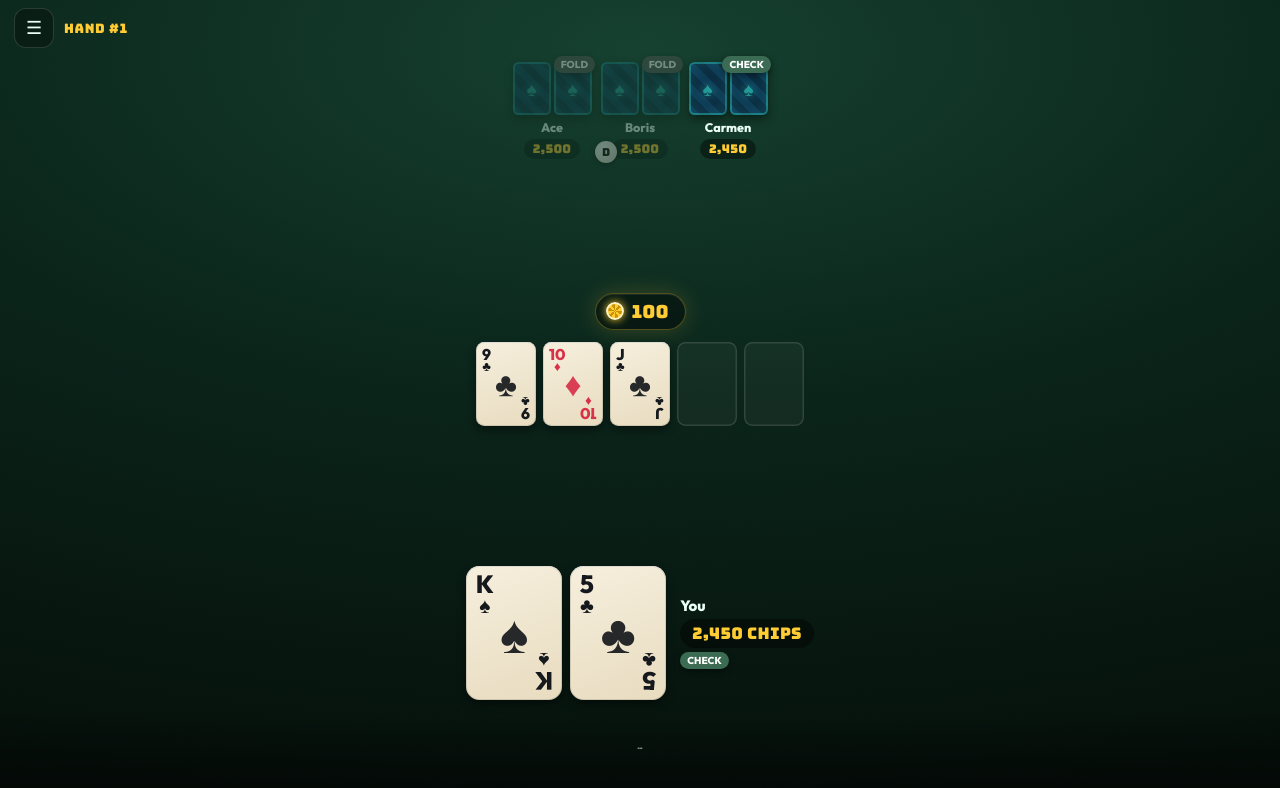
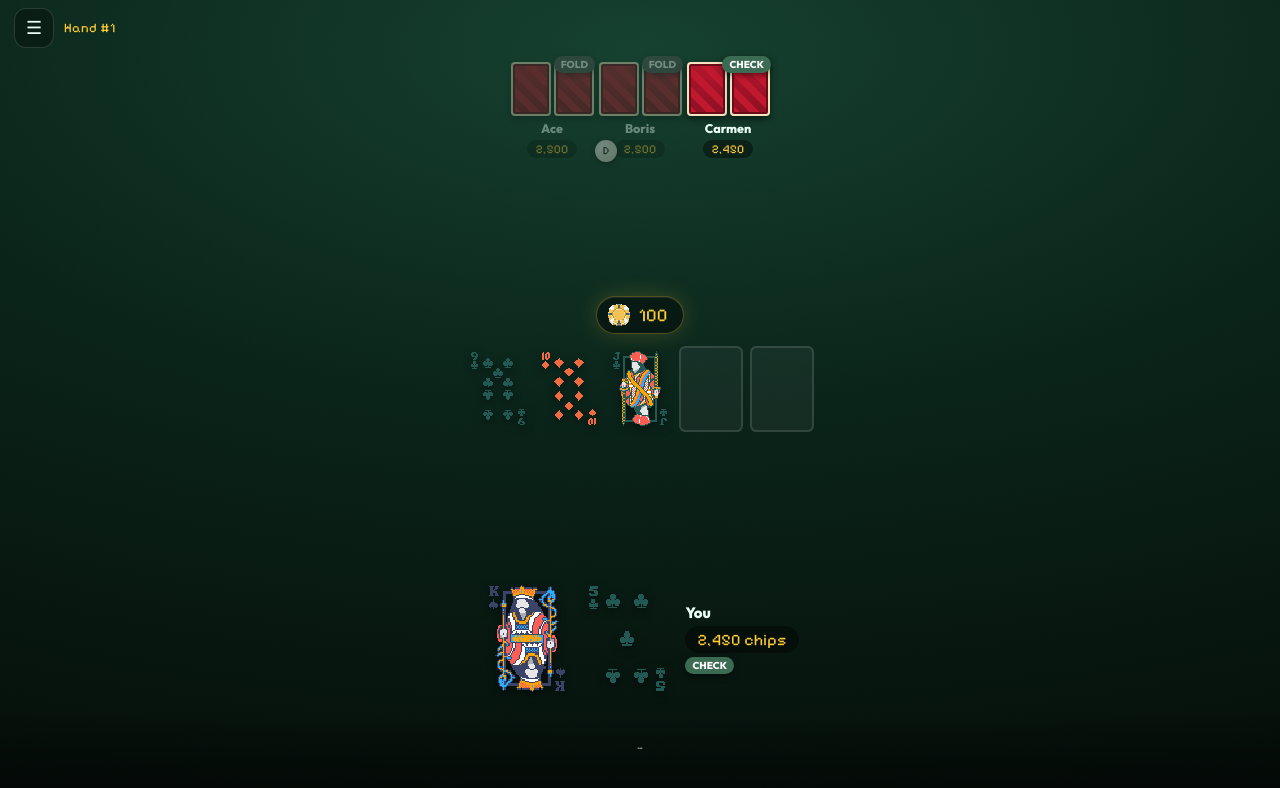
Before and after one commit to andreiOpran/poker, a website: page web/shot.html in a window 1280 px wide. Drawn offline with Linux system fonts and the light colour scheme.

Commit message:
balatro style

```diff
--- a/web/index.html
+++ b/web/index.html
@@ -16,7 +16,7 @@
 
   <link rel="preconnect" href="https://fonts.googleapis.com" />
   <link rel="preconnect" href="https://fonts.gstatic.com" crossorigin />
-  <link href="https://fonts.googleapis.com/css2?family=Bungee&family=Outfit:wght@400;600;700;800&display=swap" rel="stylesheet" />
+  <link href="https://fonts.googleapis.com/css2?family=Bungee&family=Outfit:wght@400;600;700;800&family=Pixelify+Sans:wght@400;500;600;700&display=swap" rel="stylesheet" />
 
   <link rel="stylesheet" href="styles.css" />
 </head>
--- a/web/shot.html
+++ b/web/shot.html
@@ -1,7 +1,7 @@
 <!DOCTYPE html>
 <html lang="en"><head><meta charset="UTF-8"/>
 <meta name="viewport" content="width=device-width, initial-scale=1"/>
-<link href="https://fonts.googleapis.com/css2?family=Bungee&family=Outfit:wght@400;600;700;800&display=swap" rel="stylesheet"/>
+<link href="https://fonts.googleapis.com/css2?family=Bungee&family=Outfit:wght@400;600;700;800&family=Pixelify+Sans:wght@400;500;600;700&display=swap" rel="stylesheet"/>
 <link rel="stylesheet" href="styles.css"/></head>
 <body>
   <section id="setup" class="screen"></section>
--- a/web/src/ui.js
+++ b/web/src/ui.js
@@ -17,13 +17,13 @@ function h(tag, props, ...kids) {
 const clamp = (v, lo, hi) => Math.max(lo, Math.min(hi, v));
 const fmt = (n) => n.toLocaleString("en-US");
 
+// 8BitDeck.png atlas: rows = ♥0 ♣1 ♦2 ♠3, cols = ranks 2..A (col = rank-2).
+const SUIT_ROW = { h: 0, c: 1, d: 2, s: 3 };
 function cardEl(card, { anim = false, delay = 0, win = false } = {}) {
-  const cls = ["card", "face", card.isRed ? "red" : "", anim ? "deal-anim" : "", win ? "win" : ""].join(" ");
-  const e = h("div", { class: cls.trim() },
-    h("div", { class: "corner tl" }, h("span", { class: "r" }, card.rankStr), h("span", { class: "s" }, card.glyph)),
-    h("div", { class: "pip" }, card.glyph),
-    h("div", { class: "corner br" }, h("span", { class: "r" }, card.rankStr), h("span", { class: "s" }, card.glyph)),
-  );
+  const e = h("div", {
+    class: "card sprite" + (anim ? " deal-anim" : "") + (win ? " win" : ""),
+    style: `--col:${card.rank - 2};--row:${SUIT_ROW[card.suit]}`,
+  });
   if (anim) e.style.animationDelay = delay + "ms";
   return e;
 }
--- a/web/styles.css
+++ b/web/styles.css
@@ -18,7 +18,7 @@
   --card-ink: #15181c;
   --card-red: #d8324a;
   --pill: rgba(0, 0, 0, .42);
-  --display: "Bungee", "Outfit", system-ui, sans-serif;
+  --display: "Pixelify Sans", "Bungee", "Outfit", system-ui, sans-serif;
   --body: "Outfit", system-ui, -apple-system, sans-serif;
 }
 
@@ -134,7 +134,7 @@ body {
   width: 78px; transition: opacity .3s, transform .3s;
 }
 .seat.folded { opacity: .4; }
-.seat .mini-cards { display: flex; gap: 3px; height: calc(38px * 1.4); }
+.seat .mini-cards { display: flex; gap: 3px; height: calc(40px * 1.338); }
 .seat .name { font-weight: 800; font-size: 12.5px; max-width: 78px; overflow: hidden; text-overflow: ellipsis; white-space: nowrap; }
 .seat.active-turn { transform: translateY(-3px); }
 .seat.active-turn .name { color: var(--gold); text-shadow: 0 0 10px rgba(255, 204, 51, .6); }
@@ -169,61 +169,65 @@ body {
   border-radius: 999px; padding: 6px 16px 6px 10px;
   box-shadow: 0 0 22px rgba(255, 204, 51, .18), inset 0 1px 0 rgba(255, 255, 255, .08);
 }
-.pot .pot-chip {
-  width: 18px; height: 18px; border-radius: 50%;
-  background: repeating-conic-gradient(var(--gold) 0 30deg, #c89200 30deg 60deg);
-  border: 2px solid #fff3c4; box-shadow: 0 0 8px var(--gold);
+.pot .pot-chip { /* gold chip from chips.png (290x116, cell 58, col2 row1) */
+  width: 24px; height: 24px;
+  background-image: url("textures/chips.png");
+  background-repeat: no-repeat;
+  background-size: 120px 48px;
+  background-position: -48px -24px;
+  image-rendering: pixelated;
 }
 .pot.bump { animation: bump .4s var(--spring); }
 .board { display: flex; gap: 7px; }
 
 /* hero */
-.hero { display: flex; align-items: center; justify-content: center; gap: 14px; padding: 6px 0 2px; }
+.hero { display: flex; align-items: center; justify-content: center; gap: 12px; padding: 6px 0 2px; }
 .hero .hero-cards { display: flex; gap: 8px; }
-.hero .hero-info { display: flex; flex-direction: column; gap: 4px; align-items: flex-start; }
+.hero .hero-info { display: flex; flex-direction: column; gap: 4px; align-items: flex-start; min-width: 0; }
 .hero .hero-name { font-weight: 800; font-size: 15px; }
 .hero .hero-name.winner { color: var(--gold); text-shadow: 0 0 12px var(--gold); }
 .hero .stack { font-size: 16px; padding: 4px 12px; }
 .hero.active-turn { filter: drop-shadow(0 0 10px rgba(255, 204, 51, .35)); }
 
-/* ---------------- CARDS ---------------- */
+/* ---------------- CARDS (Balatro 8BitDeck sprite) ---------------- */
 .card {
-  --cw: 56px; width: var(--cw); height: calc(var(--cw) * 1.4);
-  border-radius: calc(var(--cw) * .14); position: relative; flex: 0 0 auto;
-  font-weight: 800;
+  --cw: 56px; width: var(--cw); height: calc(var(--cw) * 1.338); /* 190/142 */
+  border-radius: calc(var(--cw) * .1); position: relative; flex: 0 0 auto;
 }
-.card.face {
-  background: linear-gradient(160deg, var(--card-face) 0%, var(--card-face-2) 100%);
-  color: var(--card-ink);
-  box-shadow: 0 4px 10px rgba(0, 0, 0, .45), inset 0 0 0 1px rgba(0, 0, 0, .12), inset 0 1px 0 rgba(255, 255, 255, .7);
+/* Atlas 1846x760, 13 cols x 4 rows, cell 142x190. --col=rank-2, --row=suit. */
+.card.sprite {
+  --col: 0; --row: 0;
+  background-image: url("textures/8BitDeck.png");
+  background-repeat: no-repeat;
+  background-size: calc(var(--cw) * 13) calc(var(--cw) * 5.3521);
+  background-position: calc(var(--col) * var(--cw) * -1) calc(var(--row) * var(--cw) * -1.338);
+  image-rendering: pixelated;
+  filter: drop-shadow(0 3px 4px rgba(0, 0, 0, .5));
 }
-.card.face.red { color: var(--card-red); }
-.card .corner { position: absolute; display: flex; flex-direction: column; align-items: center; line-height: .9; font-size: calc(var(--cw) * .26); }
-.card .corner.tl { top: calc(var(--cw) * .08); left: calc(var(--cw) * .1); }
-.card .corner.br { bottom: calc(var(--cw) * .08); right: calc(var(--cw) * .1); transform: rotate(180deg); }
-.card .corner .s { font-size: calc(var(--cw) * .22); }
-.card .pip { position: absolute; inset: 0; display: grid; place-items: center; font-size: calc(var(--cw) * .56); opacity: .92; }
 .card.back {
   background:
-    repeating-linear-gradient(45deg, #0f3a55 0 8px, #0c2c42 8px 16px),
-    linear-gradient(160deg, #134d6e, #0a2236);
-  box-shadow: 0 4px 10px rgba(0, 0, 0, .45), inset 0 0 0 2px rgba(52, 231, 211, .35), inset 0 0 18px rgba(52, 231, 211, .15);
-}
-.card.back::after {
-  content: "♠"; position: absolute; inset: 0; display: grid; place-items: center;
-  font-size: calc(var(--cw) * .5); color: rgba(52, 231, 211, .5); text-shadow: 0 0 10px rgba(52, 231, 211, .6);
+    repeating-linear-gradient(45deg, #c0182f 0 7px, #97122472 7px 14px),
+    radial-gradient(120% 90% at 50% 0%, #d11a35, #8d0f22);
+  border: calc(var(--cw) * .07) solid #f3e3c0;
+  box-shadow: 0 3px 6px rgba(0, 0, 0, .5), inset 0 0 0 2px #6b0a18;
+  image-rendering: pixelated;
 }
 .card.empty {
-  background: rgba(255, 255, 255, .035); box-shadow: inset 0 0 0 1.5px rgba(255, 255, 255, .12);
+  background: rgba(255, 255, 255, .045);
+  box-shadow: inset 0 0 0 2px rgba(255, 255, 255, .12);
 }
-.card.empty::after { content: ""; }
 .card.deal-anim { animation: dealIn .42s var(--spring) both; }
 .card.win { animation: winGlow 1s ease-in-out infinite alternate; z-index: 2; }
+.card.sprite.win { animation: winGlowSprite 1s ease-in-out infinite alternate; }
+@keyframes winGlowSprite {
+  from { filter: drop-shadow(0 3px 4px rgba(0, 0, 0, .5)) drop-shadow(0 0 2px var(--gold)); transform: translateY(0); }
+  to   { filter: drop-shadow(0 3px 4px rgba(0, 0, 0, .5)) drop-shadow(0 0 9px var(--gold)) drop-shadow(0 0 18px rgba(255, 200, 58, .65)); transform: translateY(-4px); }
+}
 
 /* sizes */
-.mini-cards .card { --cw: 38px; }
-.board .card { --cw: clamp(46px, 12.5vw, 60px); }
-.hero-cards .card { --cw: clamp(72px, 22vw, 96px); }
+.mini-cards .card { --cw: 40px; }
+.board .card { --cw: clamp(50px, 13.5vw, 64px); }
+.hero-cards .card { --cw: clamp(70px, 21vw, 92px); }
 
 /* ---------------- ACTION BAR ---------------- */
 .actionbar {
--- a/web/sw.js
+++ b/web/sw.js
@@ -1,5 +1,5 @@
 // Offline cache for the app shell. Bump VERSION to force an update.
-const VERSION = "neon-holdem-v1";
+const VERSION = "neon-holdem-v2";
 const ASSETS = [
   "./",
   "index.html",
@@ -17,6 +17,9 @@ const ASSETS = [
   "icons/icon-192.png",
   "icons/icon-512.png",
   "icons/icon.svg",
+  "textures/8BitDeck.png",
+  "textures/chips.png",
+  "textures/ui_assets.png",
 ];
 
 self.addEventListener("install", (e) => {
```
Also changed, not shown: web/textures/8BitDeck.png (added), web/textures/chips.png (added), web/textures/ui_assets.png (added).
